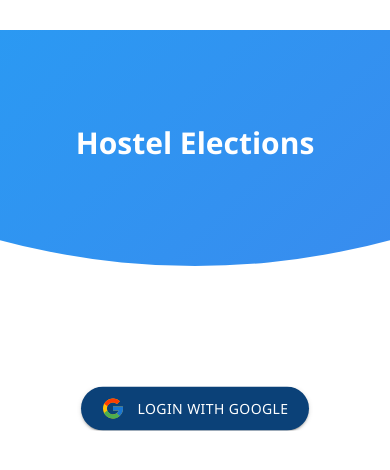
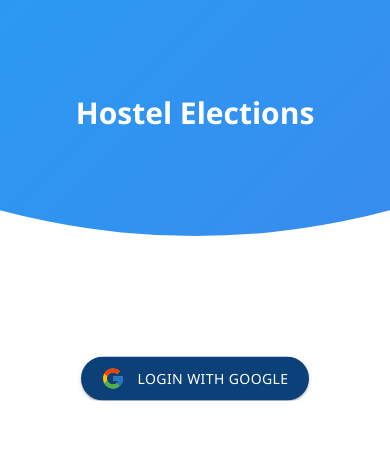
Before and after one commit to Code4BBS/iitbbs-hostel-election, a React (Create React App) app in the folder client/: page / in a window 390 px wide. Shown: the top 470 px of the page. Built offline with nearby package versions, Linux system fonts and the light colour scheme.

Commit message:
Update styles.css

```diff
--- a/client/src/Login/style.css
+++ b/client/src/Login/style.css
@@ -15,7 +15,7 @@ input {
   position: relative;
   width: 100%;
   background-color: #fff;
-  margin-top: 30px;
+  margin-top: 10vh;
   min-height: 80vh;
   overflow: hidden;
 }
@@ -275,6 +275,7 @@ form.sign-in-form {
   .container {
     min-height: 800px;
     height: 100vh;
+    margin: 0px !important;
   }
   .signin-signup {
     width: 100%;
@@ -387,6 +388,7 @@ form.sign-in-form {
   }
   .container {
     padding: 1.5rem;
+    margin: 0px !important;
   }
 
   .container:before {
```
